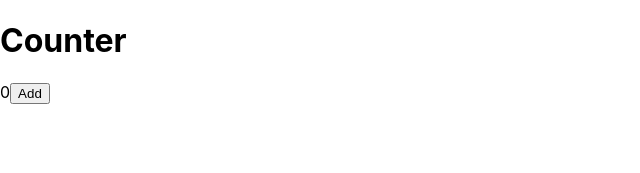
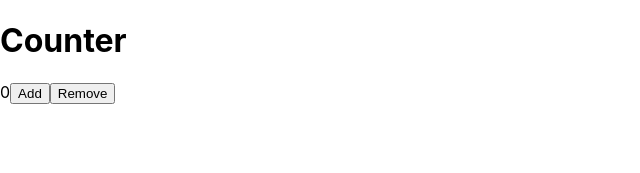
Before and after one commit to Lu-Smith/tdd-react-counter, a React (Create React App) app: page / in a window 1280 px wide. Shown: the top 173 px of the page, without its empty margins (0-640 px from the left). Built offline with nearby package versions, Linux system fonts and the light colour scheme.

Commit message:
Updated Counter.js

```diff
--- a/src/components/Counter.js
+++ b/src/components/Counter.js
@@ -3,9 +3,14 @@ import {useState} from 'react';
 
 const Counter = ({initialValue}) => {
     const [count, setCount] = useState(initialValue ?? 0);
+
     const add = () => {
       setCount((prevCount)=>prevCount + 1);
     };
+
+    const remove = () => {
+        setCount((prevCount)=>prevCount - 1);
+      };
 
   return (
     <div>
@@ -14,6 +19,7 @@ const Counter = ({initialValue}) => {
         </h1>
         <span>{count}</span>
         <button onClick={add}>Add</button>
+        <button onClick={remove}>Remove</button>
     </div>
   )
 }
```
